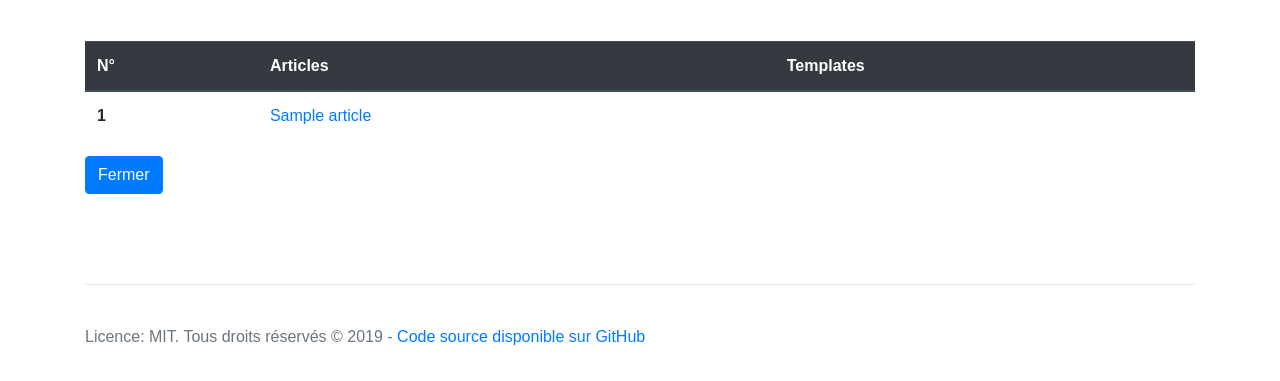
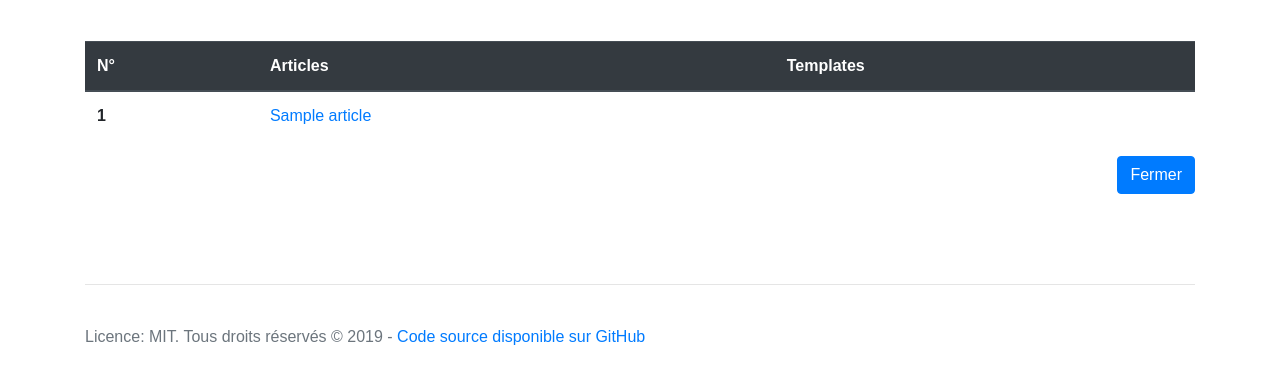
Before and after one commit to paulbouaffou/wikiciv-list, a Flask app: template templates/index.html in a window 1280 px wide. Shown: the part 550-931 px from the top of the page. Run offline with Flask 2, Linux system fonts and the light colour scheme; the template is opened without the code that fills it: most values are stand-ins (such as "Sample title", 1, 10 or a date in 2020); some libraries are stand-ins or nearby versions.

Commit message:
[IMPR] Position button

```diff
--- a/templates/index.html
+++ b/templates/index.html
@@ -72,7 +72,7 @@
 
     </tbody>
   </table>
-  <a href="{{url_for('home')}}" class="btn btn-primary float-left">Fermer</a>
+  <a href="{{url_for('home')}}" class="btn btn-primary float-right">Fermer</a>
   </div>
 {% endif %}
 
```
